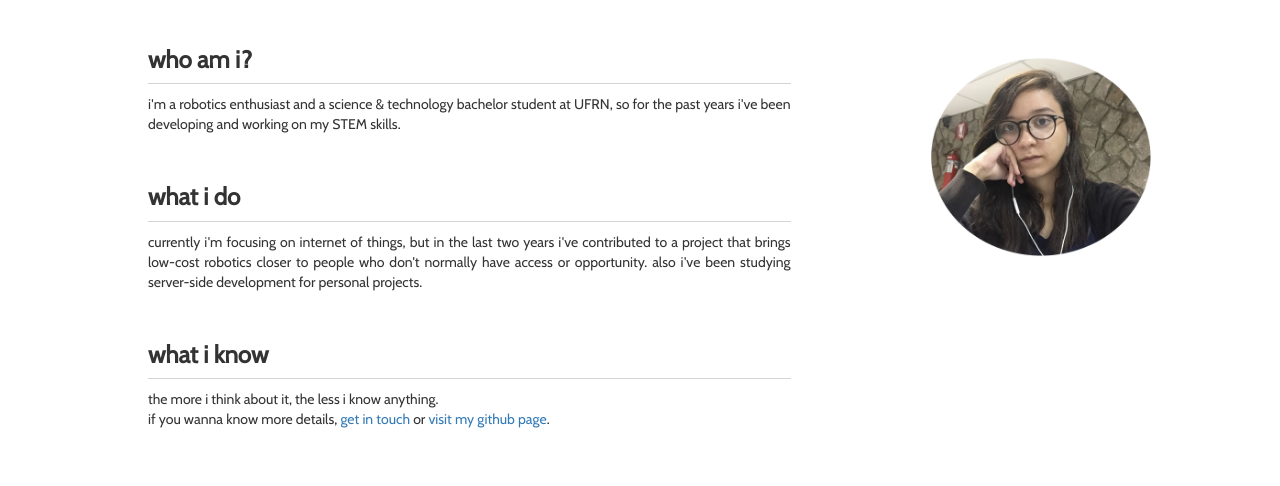
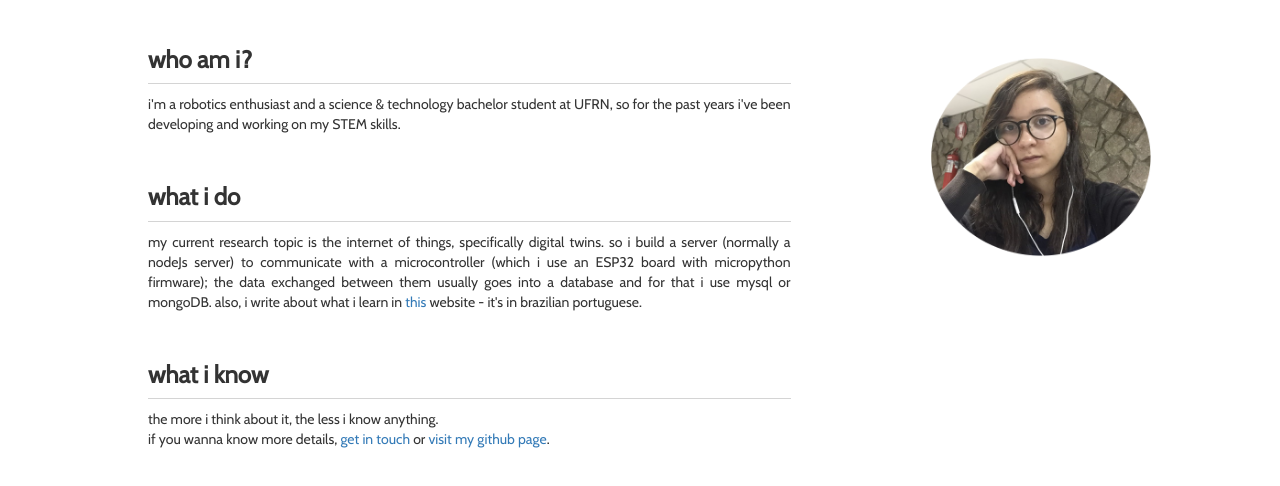
Before and after one commit to brendacq/brendacq.github.io, a plain HTML site: page index.html in a window 1280 px wide. Shown: the part 68-554 px from the top of the page. Drawn offline with nearby package versions, Linux system fonts and the light colour scheme.

Commit message:
updating what i do

```diff
--- a/index.html
+++ b/index.html
@@ -37,8 +37,9 @@
                 <br>
                 <h3>what i do</h3>
                 <p>
-                    currently i'm focusing on internet of things, but in the last two years i've contributed to a project that brings low-cost robotics closer to people who don't normally have access or opportunity.
-                    also i've been studying server-side development for personal projects.
+                    my current research topic is the internet of things, specifically digital twins. so i build a server (normally a nodeJs server) to communicate with a microcontroller (which i
+                    use an ESP32 board with micropython firmware); the data exchanged between them usually goes into a database and for that i use mysql or mongoDB. also, i write about what i learn
+                    in <a href="brendacq.medium.com" target="blank">this</a> website - it's in brazilian portuguese.
                 </p>
                 <br>
                 <h3>what i know</h3>
```
